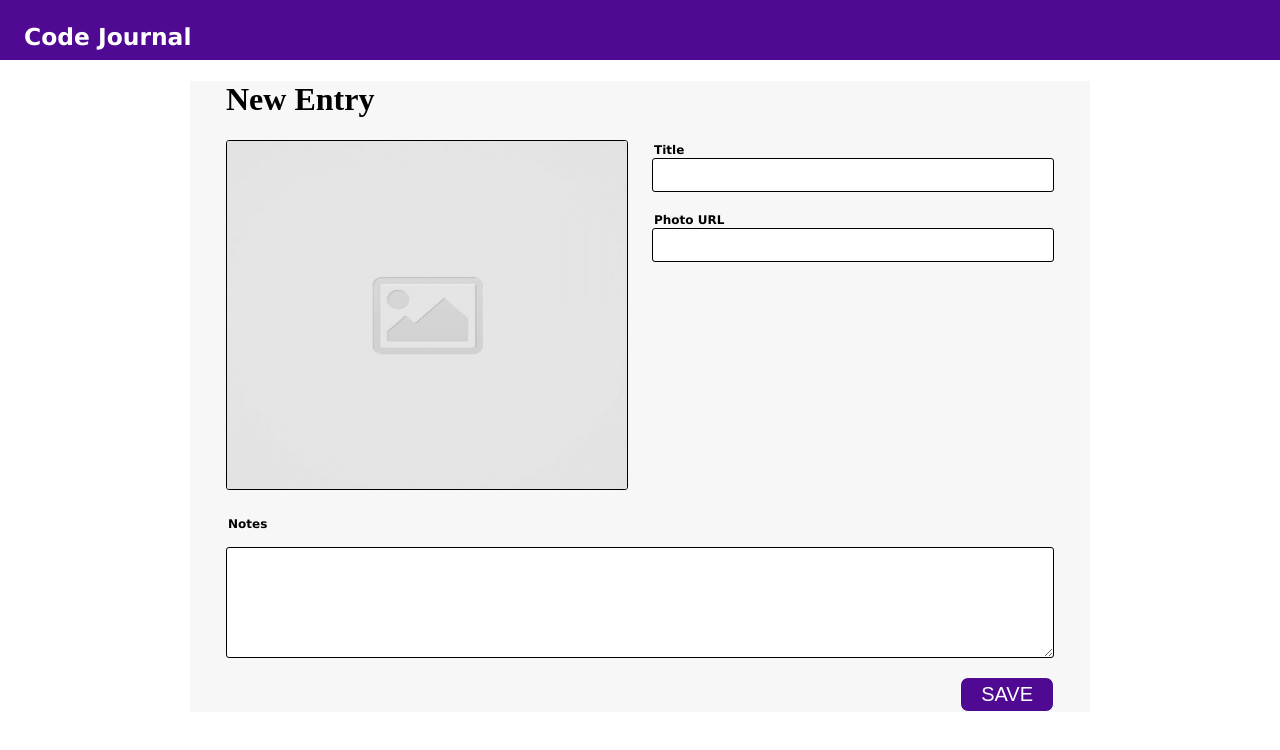
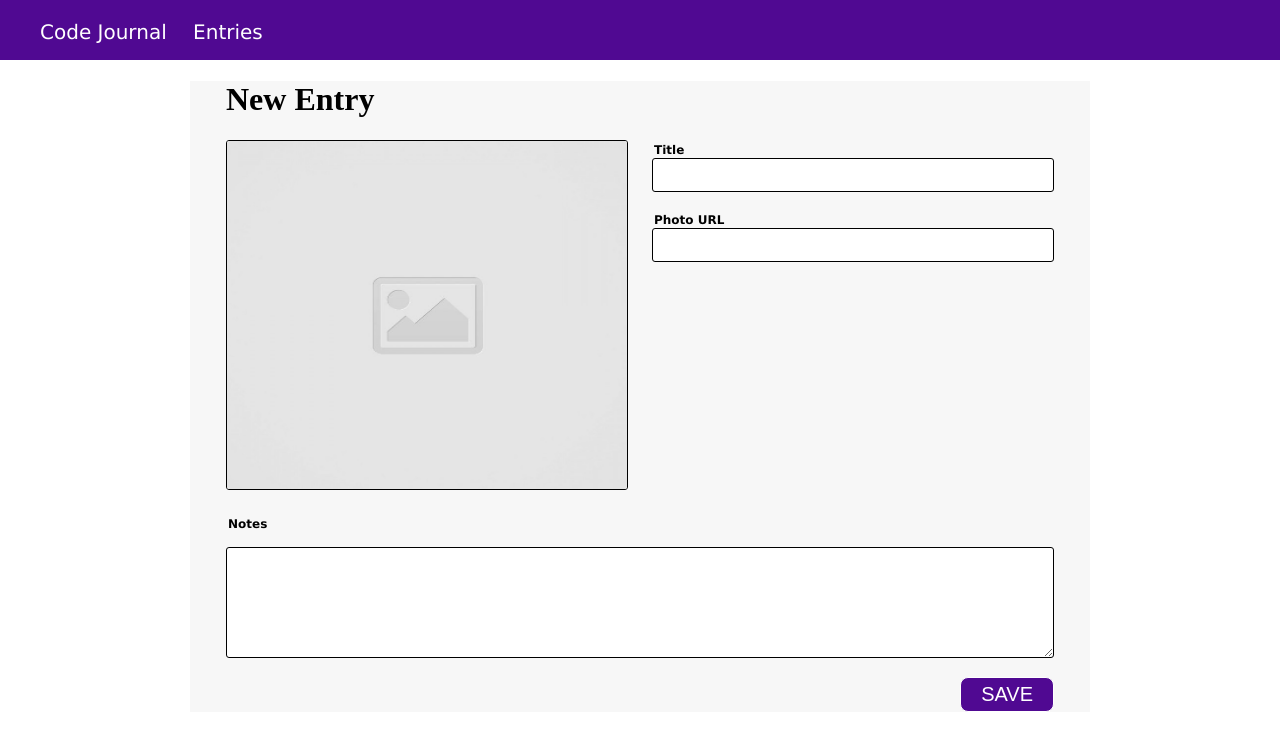
Before and after one commit to bhaisingh/code-journal, a website: page index.html in a window 1280 px wide. Drawn offline with Linux system fonts and the light colour scheme.

Commit message:
Added view entry html

```diff
--- a/css/layout.css
+++ b/css/layout.css
@@ -46,8 +46,4 @@ input {
   .column-half {
     width: 50%;
   }
-
-  header {
-    padding: 0 13rem;
-  }
 }
--- a/css/styles.css
+++ b/css/styles.css
@@ -5,7 +5,6 @@ header {
   font-size: 20px;
   color: white;
   background-color: rgb(80, 9, 146);
-  padding: 0 1.5rem;
 }
 
 input,
@@ -51,3 +50,13 @@ label {
 .image-entry {
   height: 350px;
 }
+
+header > p {
+  margin-left: 30px;
+}
+
+a {
+  color: white;
+  text-decoration: none;
+  padding: 10px;
+}
--- a/index.html
+++ b/index.html
@@ -16,9 +16,22 @@
 </head>
 <body>
     <header>
-      <h3>Code Journal</h3>
+      <p>
+        <a>Code Journal</a>
+        <a href="#">Entries</a>
+      </p>
     </header>
     <main class="container">
+      <div data-view="view-profile" class="view-profile hidden"></div>
+      <div data-view="entries" class="entries hidden">
+        <div class="entries-one">
+          <h1>Entries</h1>
+        </div>
+        <div class="entries-two">
+          <button type="click" class="button-new" href="#">NEW</button>
+        </div>
+        <ol class="entry-ordered-list"></ol>
+      </div>
       <div data-view="entry-form" class="create-entry">
         <h1>New Entry</h1>
         <form id="Form">
```
